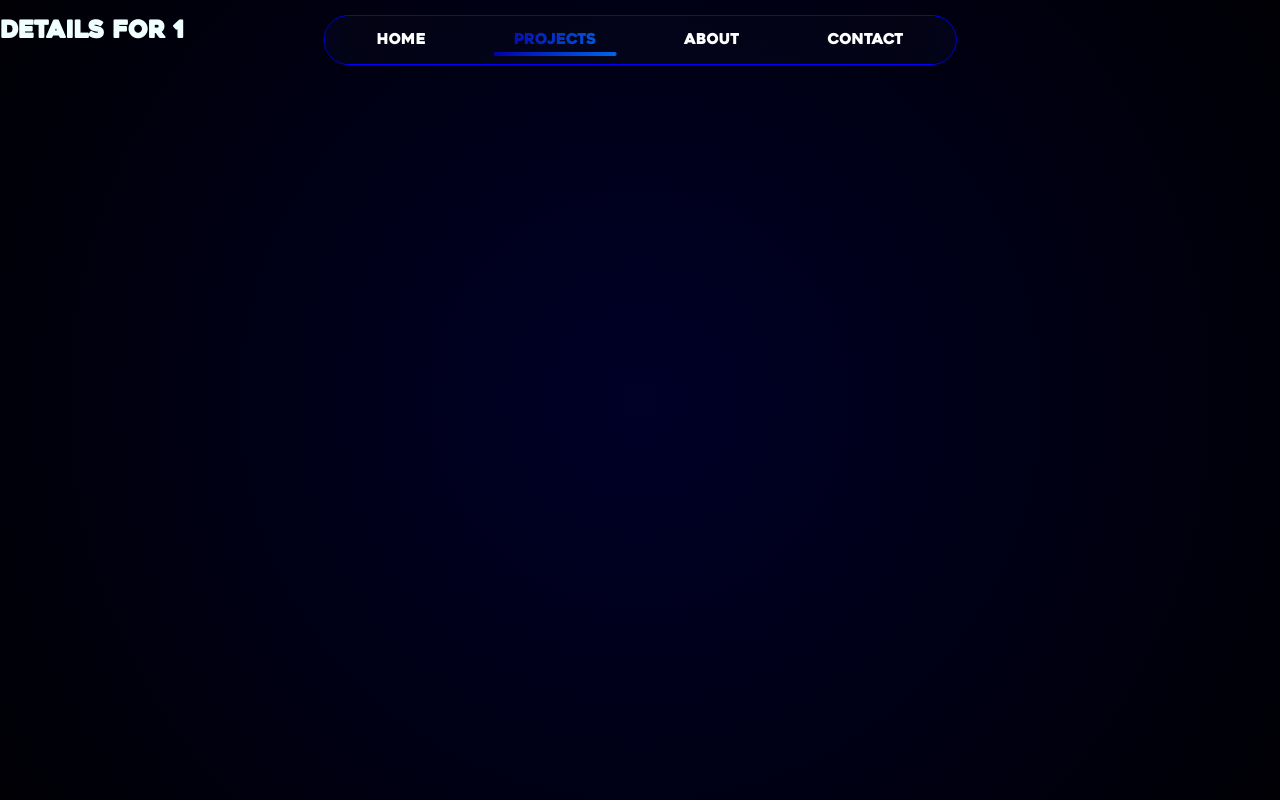
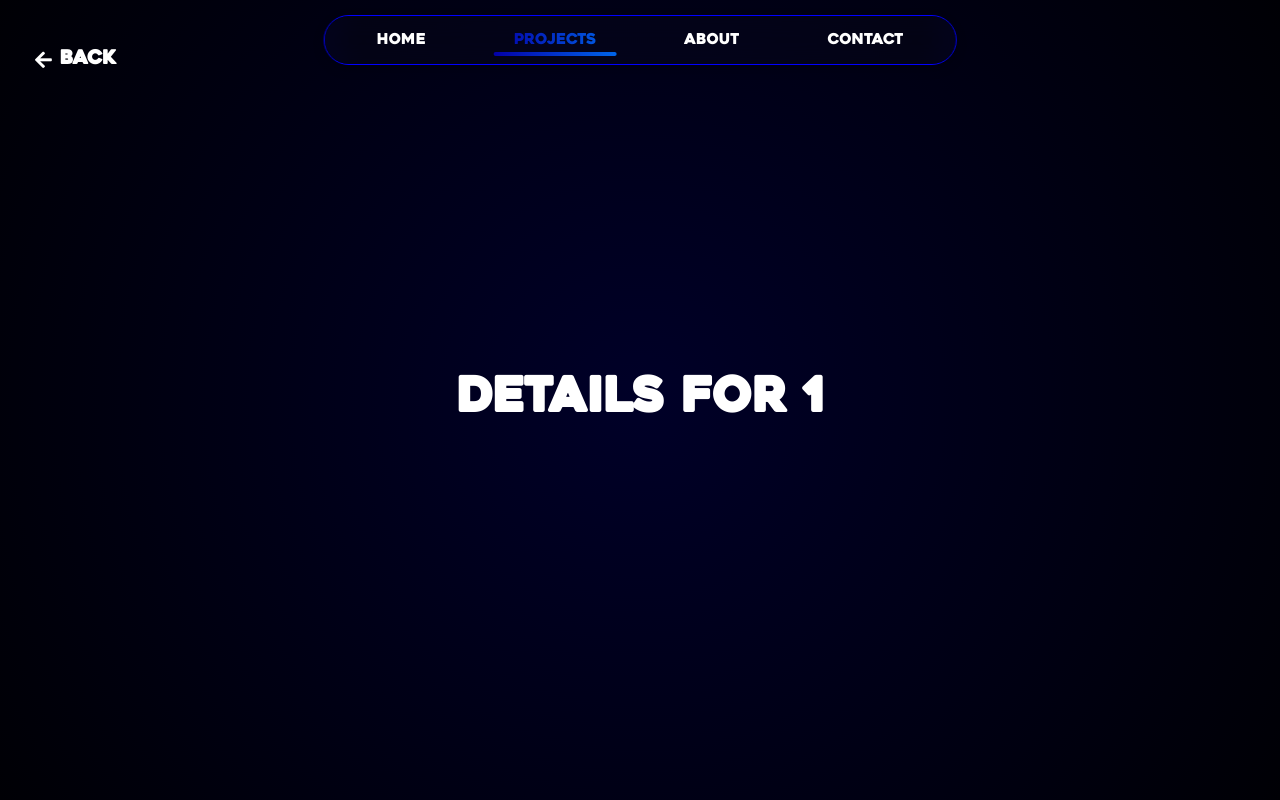
Before and after one commit to SimonOnyszczakHansen/Website, an Angular app: page /projects/1 in a window 1280 px wide. Built offline with nearby package versions, Linux system fonts and the light colour scheme.

Commit message:
Added a working button for going back when the user routes to a project details page

```diff
--- a/src/app/project-details/project-details.component.css
+++ b/src/app/project-details/project-details.component.css
@@ -0,0 +1,56 @@
+body {
+    margin: 0;
+    padding: 0;
+    min-height: 100vh;
+    color: white;
+    font-family: Arial, sans-serif;
+    display: flex;
+    align-items: center;
+    justify-content: center;
+    box-sizing: border-box;
+}
+
+*,
+*::before,
+*::after {
+    box-sizing: inherit;
+}
+
+h2 {
+    color: #fff;
+    font-size: clamp(2rem, 5vw, 3rem);
+    font-weight: bold;
+    margin: 0;
+    text-align: center;
+}
+
+div {
+    margin-top: 20px;
+    font-size: 1.2rem;
+    color: #ff6b6b;
+}
+
+#button-back {
+    position: absolute;
+    top: 20px;
+    left: 20px;
+}
+
+#button-back a {
+    display: inline-flex;
+    align-items: center;
+    padding: 10px 15px;
+    color: #fff;
+    border-radius: 5px;
+    text-decoration: none;
+    font-weight: bold;
+    transition: background-color 0.3s ease;
+}
+
+#button-back a i {
+    margin-right: 8px;
+}
+
+#button-back a:hover {
+    cursor: pointer;
+}
--- a/src/app/project-details/project-details.component.html
+++ b/src/app/project-details/project-details.component.html
@@ -1,3 +1,8 @@
 <body>
-    <h2 style="color: azure;">Details for {{ projectId }}</h2>
+    <div id="button-back" (click)="goBack()">
+        <a><i class="fas fa-arrow-left"></i> Back</a>
+    </div>
+    <h2>Details for {{ projectId }}</h2>
+    <div *ngIf="loading">Loading...</div>
+    <div *ngIf="error">{{ error }}</div>
 </body>
--- a/src/app/project-details/project-details.component.ts
+++ b/src/app/project-details/project-details.component.ts
@@ -1,21 +1,42 @@
+import { NgIf, Location } from '@angular/common';
 import { Component, OnInit } from '@angular/core';
 import { ActivatedRoute } from '@angular/router';
 
 @Component({
   selector: 'app-project-details',
   standalone: true,
-  imports: [],
+  imports: [NgIf],
   templateUrl: './project-details.component.html',
   styleUrl: './project-details.component.css'
 })
-export class ProjectDetailsComponent implements OnInit{
+export class ProjectDetailsComponent implements OnInit {
   projectId!: string;
+  loading: boolean = true;
+  error: string | null = null;
 
-  constructor(private route: ActivatedRoute) {}
+  constructor(private route: ActivatedRoute, private location: Location) {}
 
   ngOnInit(): void {
     this.route.paramMap.subscribe(params => {
-      this.projectId = params.get('id') || '';
-    })
+      const id = params.get('id');
+      if (id) {
+        this.projectId = id;
+        this.fetchProjectDetails();
+      } else {
+        this.error = 'Project ID not found';
+      }
+      this.loading = false;
+    }, error => {
+      this.error = 'Failed to load project details';
+      this.loading = false;
+    });
+  }
+
+  goBack(): void {
+    this.location.back();
+  }
+
+  fetchProjectDetails(): void {
+
   }
 }
--- a/src/app/projects-page/projects-page.component.html
+++ b/src/app/projects-page/projects-page.component.html
@@ -12,7 +12,7 @@
 
   <div class="project-card-container">
     <div class="project-card-outline">
-      <div class="project-card" [routerLink]="['/projects', 'password-generator']">
+      <div class="project-card" [routerLink]="['/projects', 'password generator']">
         <i class="fas fa-arrow-right arrow-icon"></i>
         <div class="project-details">
           <h1>Password Generator</h1>
```
